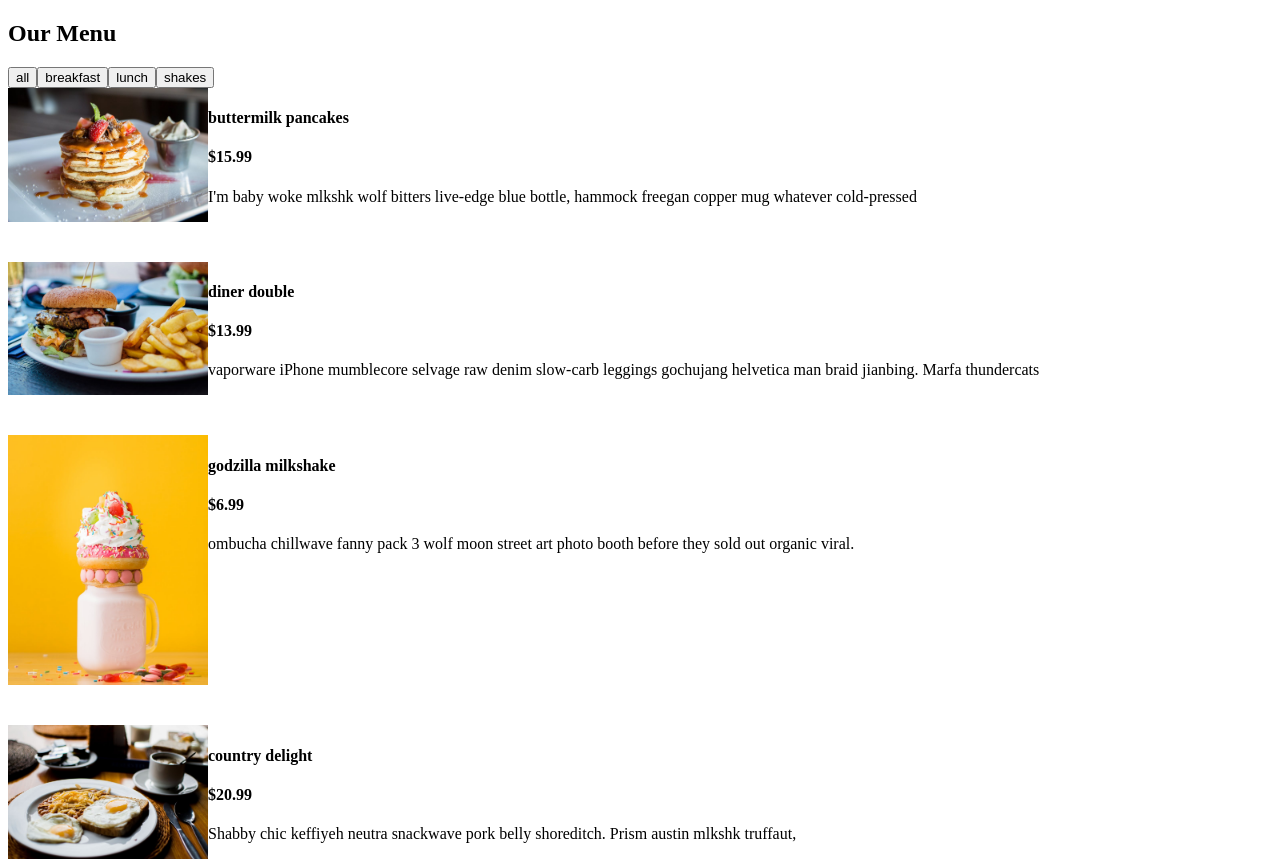
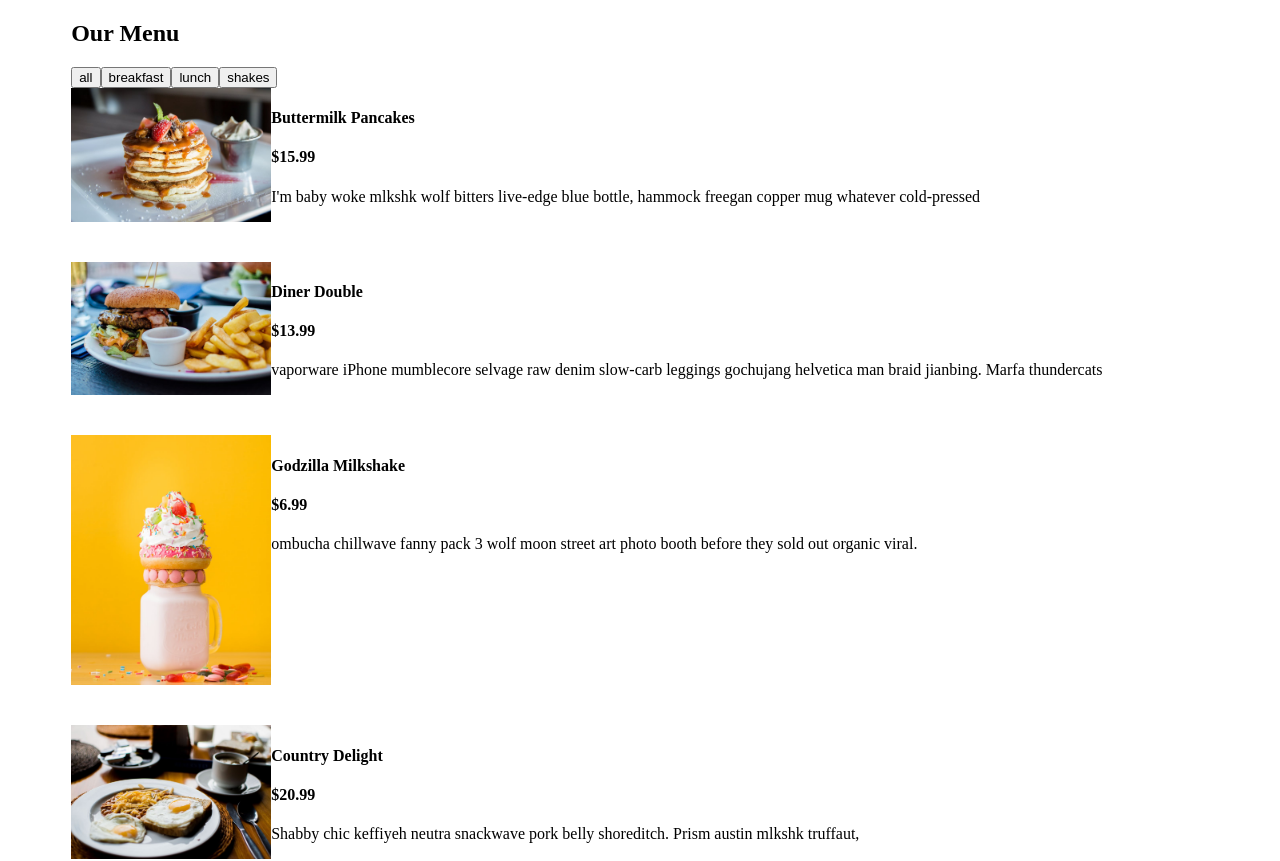
Before and after one commit to LaurenCummings/menu-project, a React (Vite) app: page / in a window 1280 px wide. Shown: the top 861 px of the page. Built offline with nearby package versions, Linux system fonts and the light colour scheme.

Commit message:
centered content and gave a width

```diff
--- a/src/App.css
+++ b/src/App.css
@@ -0,0 +1,4 @@
+.menu-section {
+    margin: 0 auto;
+    width: 90%;
+}
--- a/src/App.jsx
+++ b/src/App.jsx
@@ -21,7 +21,7 @@ function App() {
 
   return (
     <main>
-      <section className="menu section">
+      <section className="menu-section">
         <div className="title">
           <h2>Our Menu</h2>
           <div className="underline"></div>
--- a/src/components/Menu.jsx
+++ b/src/components/Menu.jsx
@@ -9,7 +9,7 @@ function Menu({items}) {
                     <img src={img} alt={title} className="photo" />
                     <div className="item-info">
                         <header>
-                            <h4>{title}</h4>
+                            <h4 className="food-name">{title}</h4>
                             <h4 className="price">${price}</h4>
                         </header>
                         <p className="item-text">{desc}</p>
--- a/src/css/Menu.css
+++ b/src/css/Menu.css
@@ -6,3 +6,7 @@
 .photo {
     width: 200px;
 }
+
+.food-name {
+    text-transform: capitalize;
+}
```
